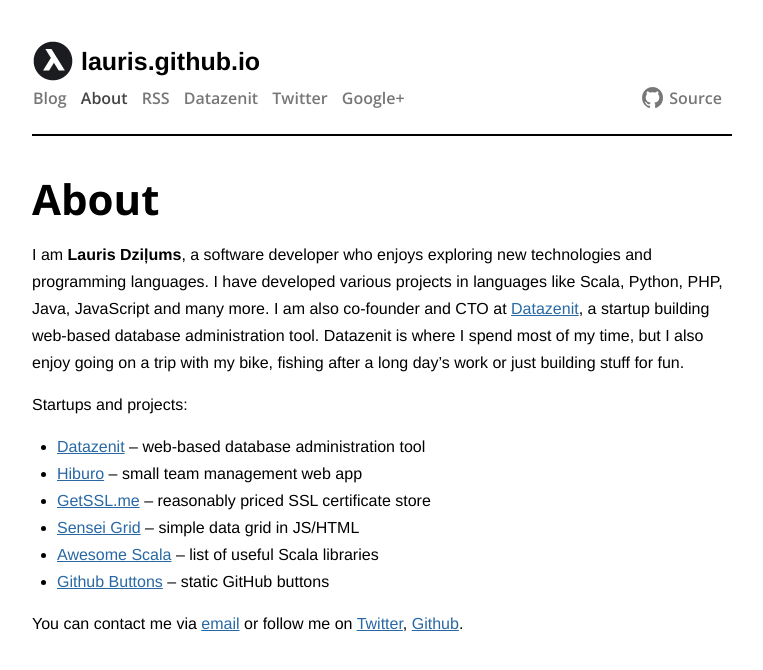
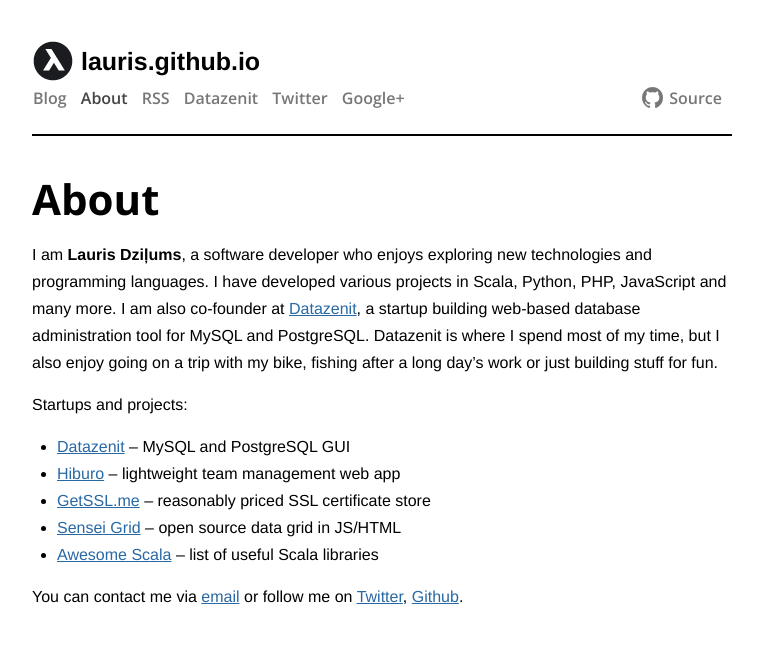
Before and after one commit to lauris/lauris.github.com, a Jekyll site: the page built from about.md, in a window 1280 px wide. Shown: the top 670 px of the page, without its empty margins (258-1021 px from the left). Built offline with Jekyll 4.4.1, drawn with Linux system fonts in a browser that asks for light colours.

Commit message:
Update personal info on about page.

```diff
--- a/about.md
+++ b/about.md
@@ -1,26 +1,25 @@
 ---
 layout: page
 title: About
-permalink: /about/
+permalink: /about-lauris-dzilums/
 comments: false
 author_footer: false
 ---
 
 I am **Lauris Dziļums**, a software developer who enjoys exploring
 new technologies and programming languages. I have developed various
-projects in languages like Scala, Python, PHP, Java, JavaScript and
-many more. I am also co-founder and CTO at [Datazenit](http://datazenit.com),
-a startup building web-based database administration tool. Datazenit is where
+projects in Scala, Python, PHP, JavaScript and
+many more. I am also co-founder at [Datazenit](http://datazenit.com),
+a startup building web-based database administration tool for MySQL and PostgreSQL. Datazenit is where
 I spend most of my time, but I also enjoy going on a trip with my bike,
 fishing after a long day's work or just building stuff for fun.
 
 Startups and projects:
 
-* [Datazenit](http://datazenit.com) – web-based database administration tool
-* [Hiburo](https://hiburo.com) – small team management web app
+* [Datazenit](http://datazenit.com) – MySQL and PostgreSQL GUI
+* [Hiburo](https://hiburo.com) – lightweight team management web app
 * [GetSSL.me](https://getssl.me) – reasonably priced SSL certificate store
-* [Sensei Grid](https://github.com/datazenit/sensei-grid) – simple data grid in JS/HTML
+* [Sensei Grid](https://github.com/datazenit/sensei-grid) – open source data grid in JS/HTML
 * [Awesome Scala](https://github.com/lauris/awesome-scala) –  list of useful Scala libraries
-* [Github Buttons](https://github.com/lauris/github-buttons) – static GitHub buttons
 
 You can contact me via [email](mailto:lauris@discuss.lv) or follow me on [Twitter](http://twitter.com/lauriswat), [Github](http://github.com/lauris).
```
